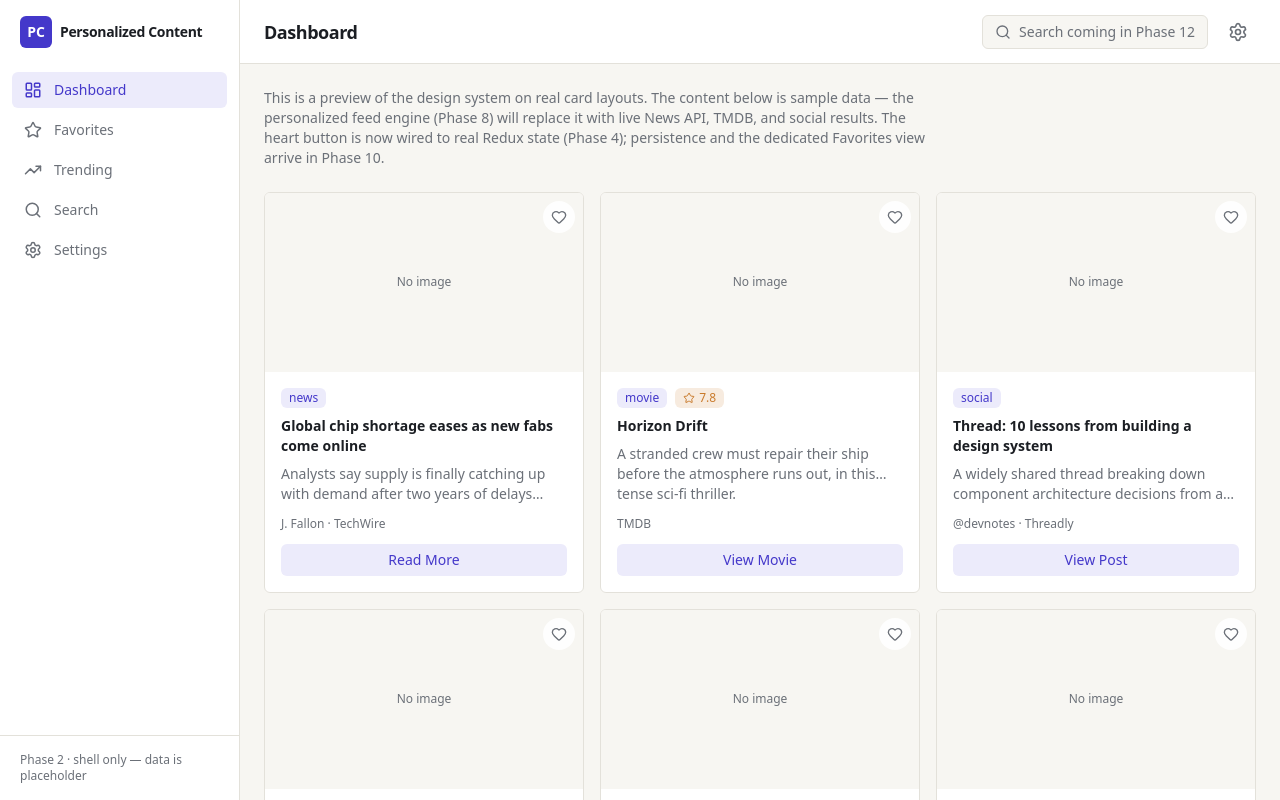
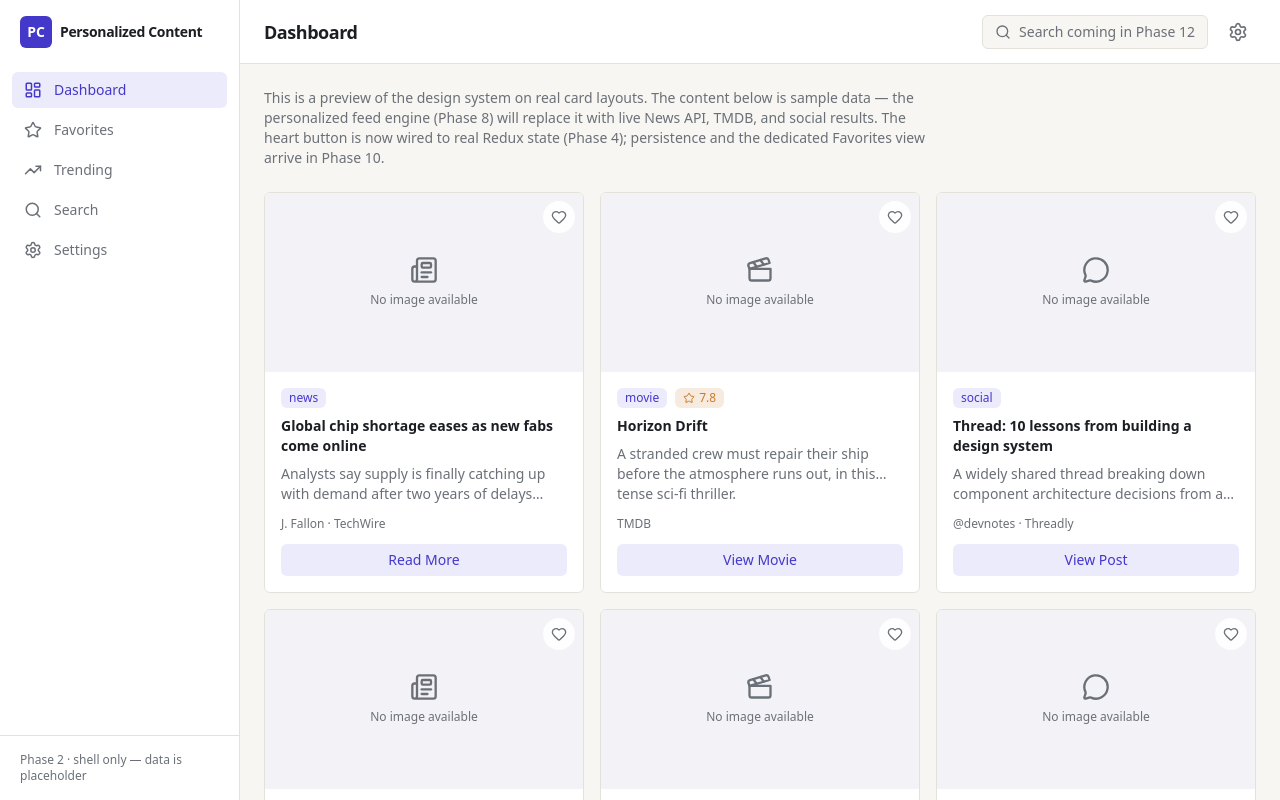
Before and after one commit to agrawalanshika/PersonaFeed, a Next.js app: page /dashboard in a window 1280 px wide. Built offline with nearby package versions, Linux system fonts and the light colour scheme.

Commit message:
Polish: replace plain 'No image' text with a type-specific icon (Newspaper/Clapperboard/MessageCircle) and subtle tinted background for image-less cards

```diff
--- a/components/content/ContentCard.tsx
+++ b/components/content/ContentCard.tsx
@@ -1,8 +1,14 @@
 "use client";
 
-import { Heart, Star } from "lucide-react";
-import type { ContentItem } from "@/types/content";
+import { Heart, Star, Newspaper, Clapperboard, MessageCircle } from "lucide-react";
+import type { ContentItem, ContentType } from "@/types/content";
 import Badge from "@/components/ui/Badge";
+
+const PLACEHOLDER_ICON: Record<ContentType, typeof Newspaper> = {
+  news: Newspaper,
+  movie: Clapperboard,
+  social: MessageCircle,
+};
 
 type ContentCardProps = {
   item: ContentItem;
@@ -15,6 +21,8 @@ export default function ContentCard({
   isFavorited = false,
   onToggleFavorite,
 }: ContentCardProps) {
+  const PlaceholderIcon = PLACEHOLDER_ICON[item.type];
+
   return (
     <article className="flex flex-col overflow-hidden rounded-md border border-border bg-surface">
       <div className="relative aspect-video bg-background">
@@ -26,8 +34,9 @@ export default function ContentCard({
             className="h-full w-full object-cover"
           />
         ) : (
-          <div className="flex h-full items-center justify-center text-xs text-muted">
-            No image
+          <div className="flex h-full flex-col items-center justify-center gap-2 bg-accent-soft/40 text-muted">
+            <PlaceholderIcon size={28} aria-hidden="true" />
+            <span className="text-xs">No image available</span>
           </div>
         )}
 
```
